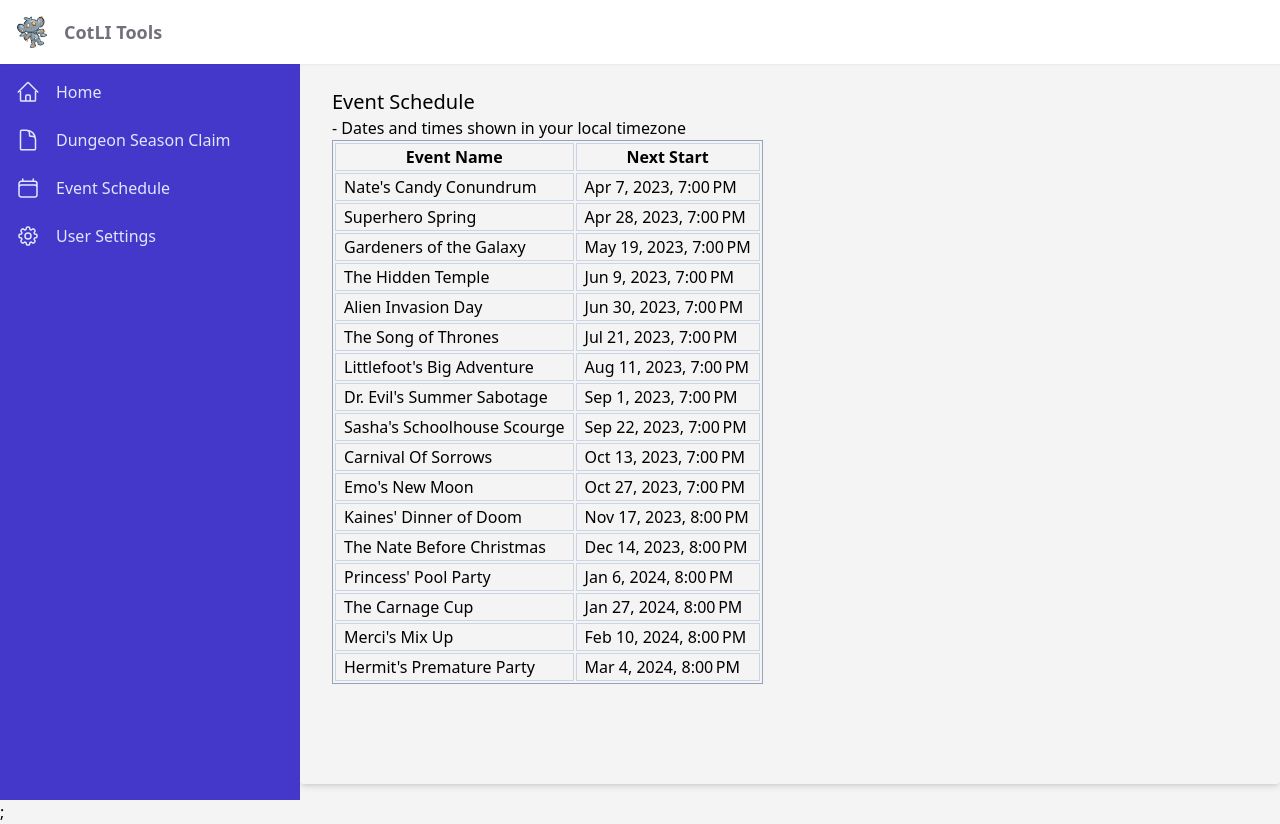
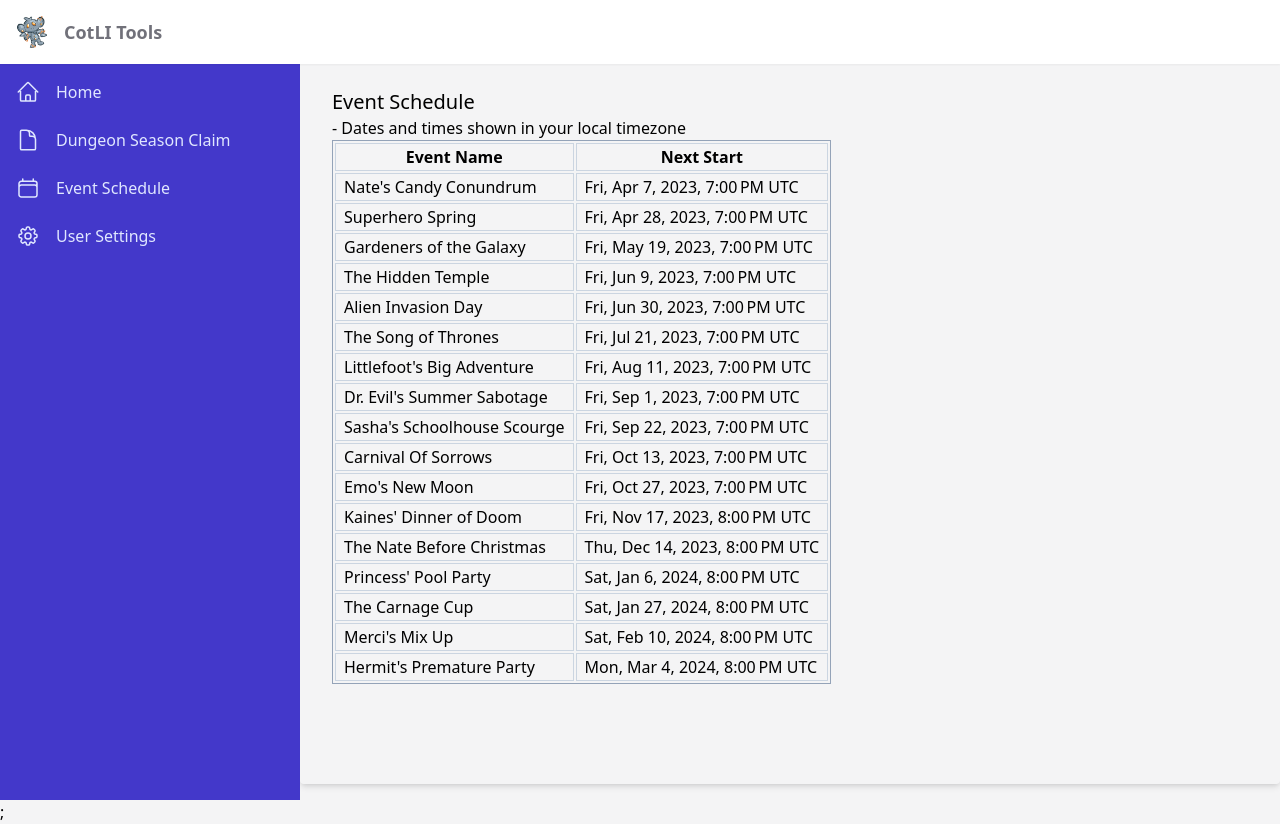
Before and after one commit to Pneumatus/cotli-tools, a Next.js app: page /cotli-tools/event-schedule in a window 1280 px wide. Built offline with nearby package versions, Linux system fonts and the light colour scheme.

Commit message:
Update dateformat

```diff
--- a/pages/event-schedule.tsx
+++ b/pages/event-schedule.tsx
@@ -21,6 +21,16 @@ function EventSchedule() {
         { name: 'Dr. Evil\'s Summer Sabotage', month: 9, day: 1 },
         { name: 'Sasha\'s Schoolhouse Scourge', month: 9, day: 22 },
     ];
+
+    const DATEFORMAT = {
+        year: 'numeric',
+        month: 'short',
+        day: 'numeric',
+        weekday: 'short',
+        hour: 'numeric',
+        minute: 'numeric',
+        timeZoneName: 'short',
+    };
 
     const getNextStart = (day: number, month: number) => {
         const canadaNow = DateTime.local({ zone: 'Canada/Pacific' });
@@ -59,7 +69,7 @@ function EventSchedule() {
                         return (
                             <tr key={index}>
                                 <td className='border border-slate-300 px-2'>{event.name}</td>
-                                <td className='border border-slate-300 px-2'>{event.nextStart.setZone(tz).toLocaleString(DateTime.DATETIME_MED)}</td>
+                                <td className='border border-slate-300 px-2'>{event.nextStart.setZone(tz).toLocaleString(DATEFORMAT)}</td>
                             </tr>
                         )
                     })}
```
